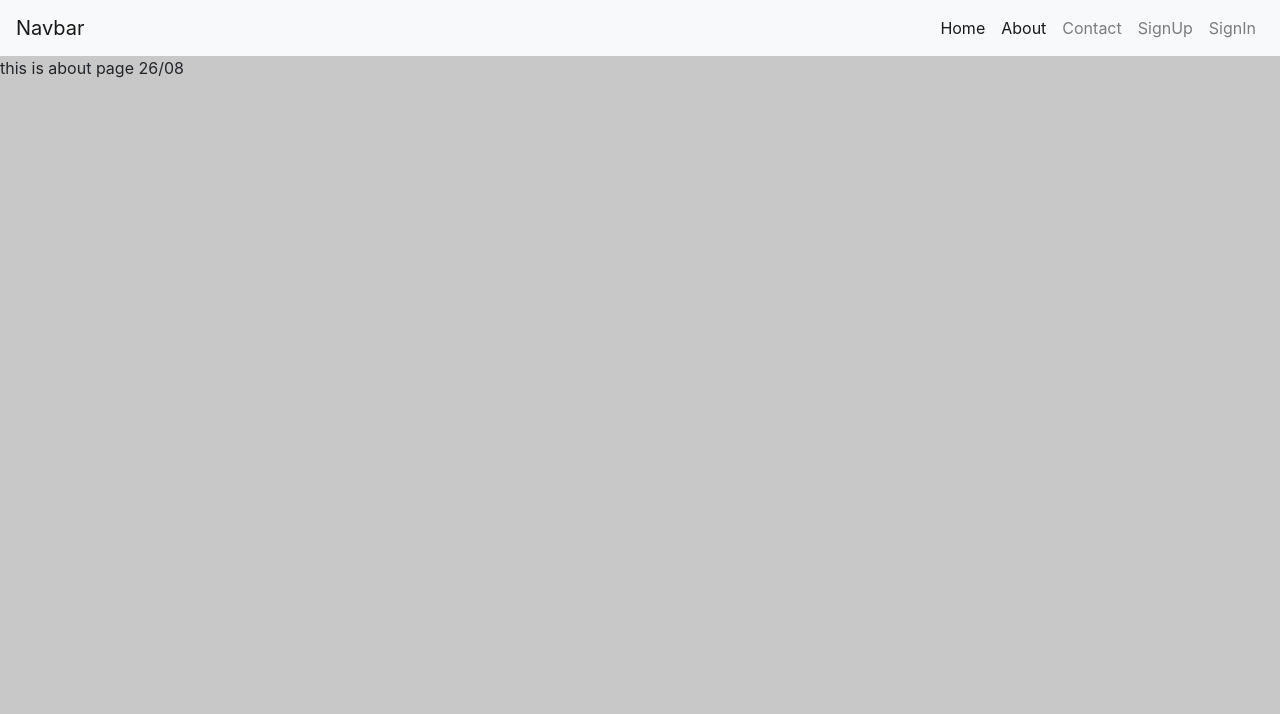
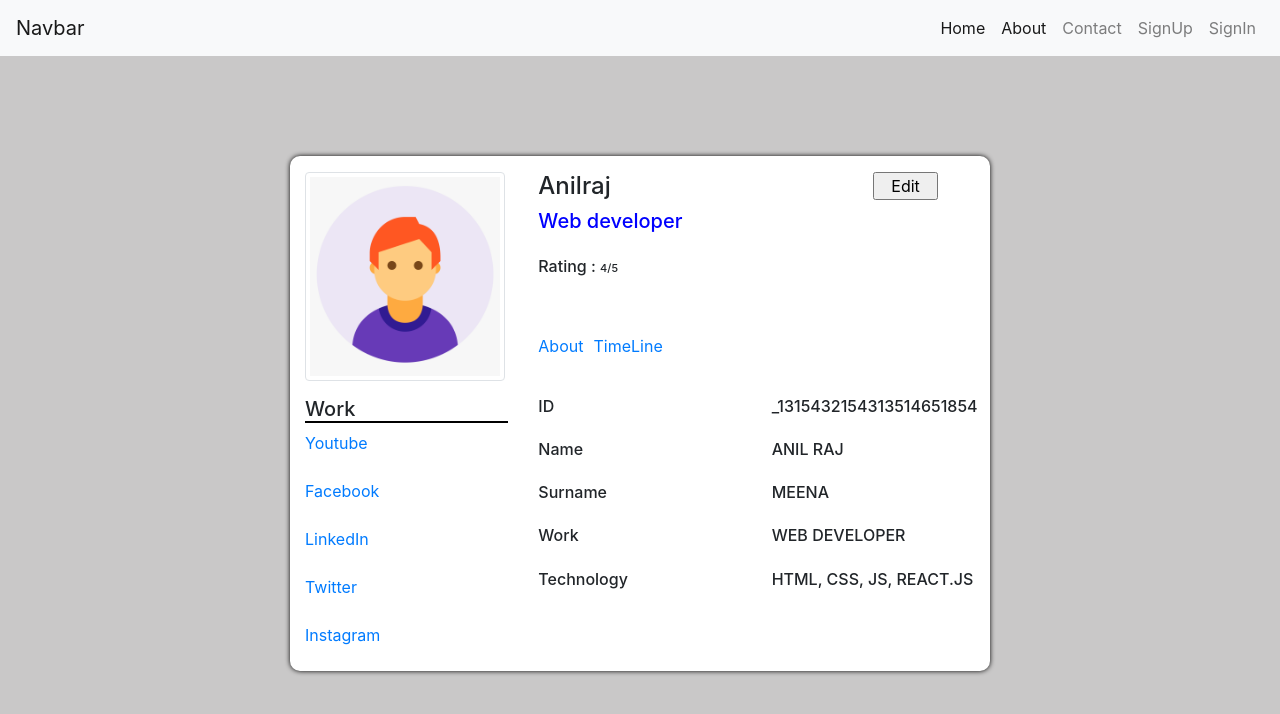
Before and after one commit to airKing05/mern-user-auth, a React (Create React App) app in the folder mern-july1/client-code/: page /about in a window 1280 px wide. Shown: the top 714 px of the page. Built offline with nearby package versions, Linux system fonts and the light colour scheme.

Commit message:
about page first commit

```diff
--- a/mern-july1/client-code/src/components/About.js
+++ b/mern-july1/client-code/src/components/About.js
@@ -1,9 +1,85 @@
-import React from 'react'
+import React from 'react';
+import userImage from '../images/userImage.png'
 
 export default function About() {
     return (
-        <div>
-            this is about page 26/08
+        <div className="container cont" style={{ maxWidth: '700px', marginTop: '100px', marginBottom: '100px' }}>
+            <div className="row py-3">
+                <div className=" col-md-4">
+                    <img src={userImage} className="img-fluid img-thumbnail" alt="user-image" style={{ maxWidth: '200px', height: 'auto' }} />
+                </div>
+                <div className=" col-md-6">
+                    <form>
+                    <h4>Anilraj</h4>
+                    <h5 style={{ color: 'blue', }}>Web developer</h5>
+                    <h6 className="my-4">Rating : <span style={{ fontSize: '11px', fontWeight: 500 }}>4/5</span></h6>
+                    <nav class="nav mt-5">
+                        <a class="nav-link active" id="nav_about" data-toggle="tab" style={{padding: '10px 0px'}} aria-current="page" href="#nav_about">About</a>
+                        <a class="nav-link" id="nav_timeline" data-toggle="tab"  style={{padding: '10px 10px'}} href="#nav_timeline">TimeLine</a>
+                    </nav>
+                    </form>
+                </div>
+                <div className="row">
+                    <div className="col-md-2">
+                         <form className="align-self-end ">
+                             <input type="submit" className=" px-3" value="Edit"/>
+                         </form>
+                    </div>
+                </div>
+            </div>
+            <div className="row">
+                    <div className="col-md-4">
+                        <h5 style={{borderBottom: '2px solid black'}}>Work</h5>
+                        <a href="https://www.youtube.com/">Youtube</a> <br/><br/>
+                        <a href="https://www.facebook.com/anilrajmeena.meena/">Facebook</a> <br/><br/>
+                        <a href="https://www.linkedin.com/in/anilraj-meena/">LinkedIn</a> <br/><br/>
+                        <a href="https://twitter.com/ANILRAJMEENA2">Twitter</a> <br/><br/>
+                        <a href="https://www.instagram.com/anilraj_bundi/">Instagram</a> <br/><br/>
+                    </div>
+                    <div className="col-md-8">
+                        <div className="row ">
+                            <div className="col-md-6">
+                                <h6>ID</h6>
+                            </div>
+                            <div className="col-md-6">
+                                <h6>_1315432154313514651854</h6>
+                            </div>
+                        </div>
+                        <div className="row mt-3">
+                            <div className="col-md-6">
+                                <h6>Name</h6>
+                            </div>
+                            <div className="col-md-6">
+                                <h6>ANIL RAJ </h6>
+                            </div>
+                        </div>
+                        <div className="row mt-3">
+                            <div className="col-md-6">
+                                <h6>Surname</h6>
+                            </div>
+                            <div className="col-md-6">
+                                <h6>MEENA</h6>
+                            </div>
+                        </div>
+                        <div className="row mt-3">
+                            <div className="col-md-6">
+                                <h6>Work</h6>
+                            </div>
+                            <div className="col-md-6">
+                                <h6>WEB DEVELOPER</h6>
+                            </div>
+                        </div>
+                        <div className="row mt-3">
+                            <div className="col-md-6">
+                                <h6>Technology</h6>
+                            </div>
+                            <div className="col-md-6">
+                                <h6>HTML, CSS, JS, REACT.JS</h6>
+                            </div>
+                        </div>
+
+                    </div>
+                </div>
         </div>
     )
 }
```
Also changed, not shown: mern-july1/client-code/src/images/userImage.png (added).
